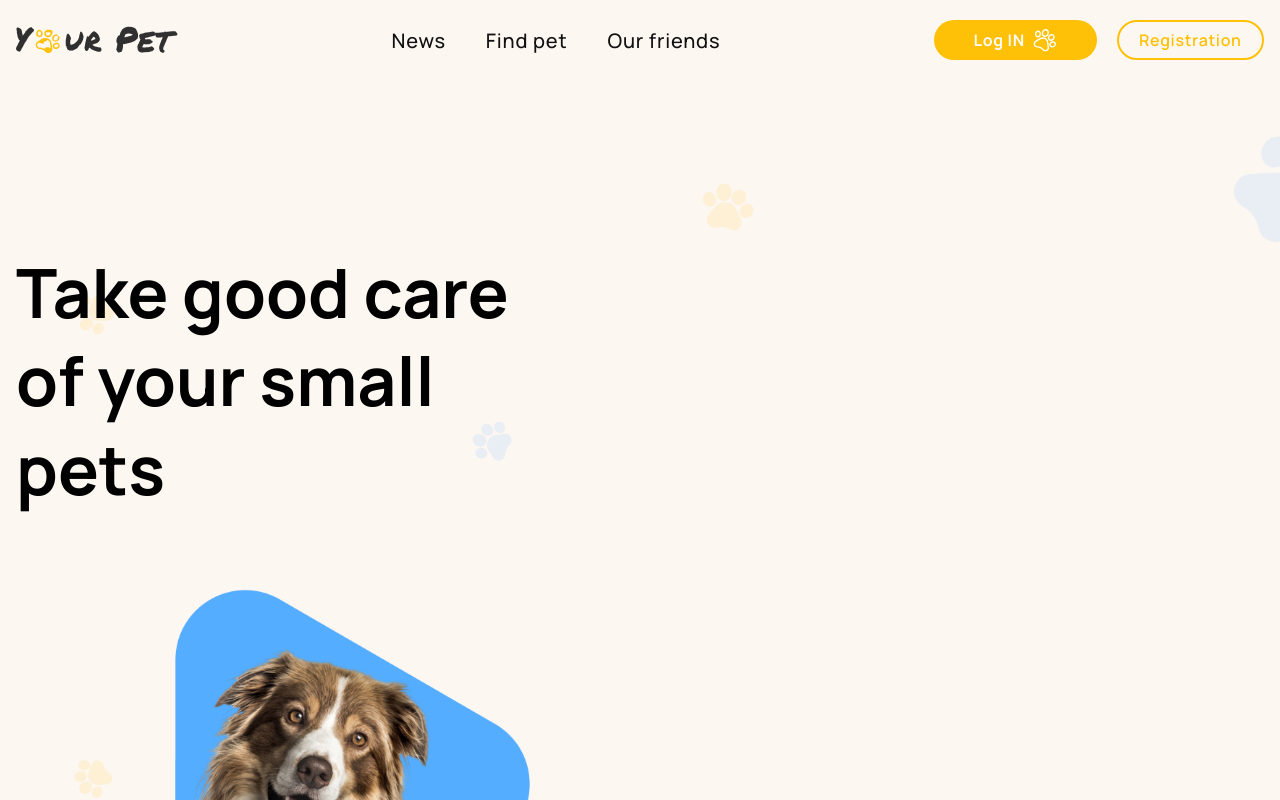
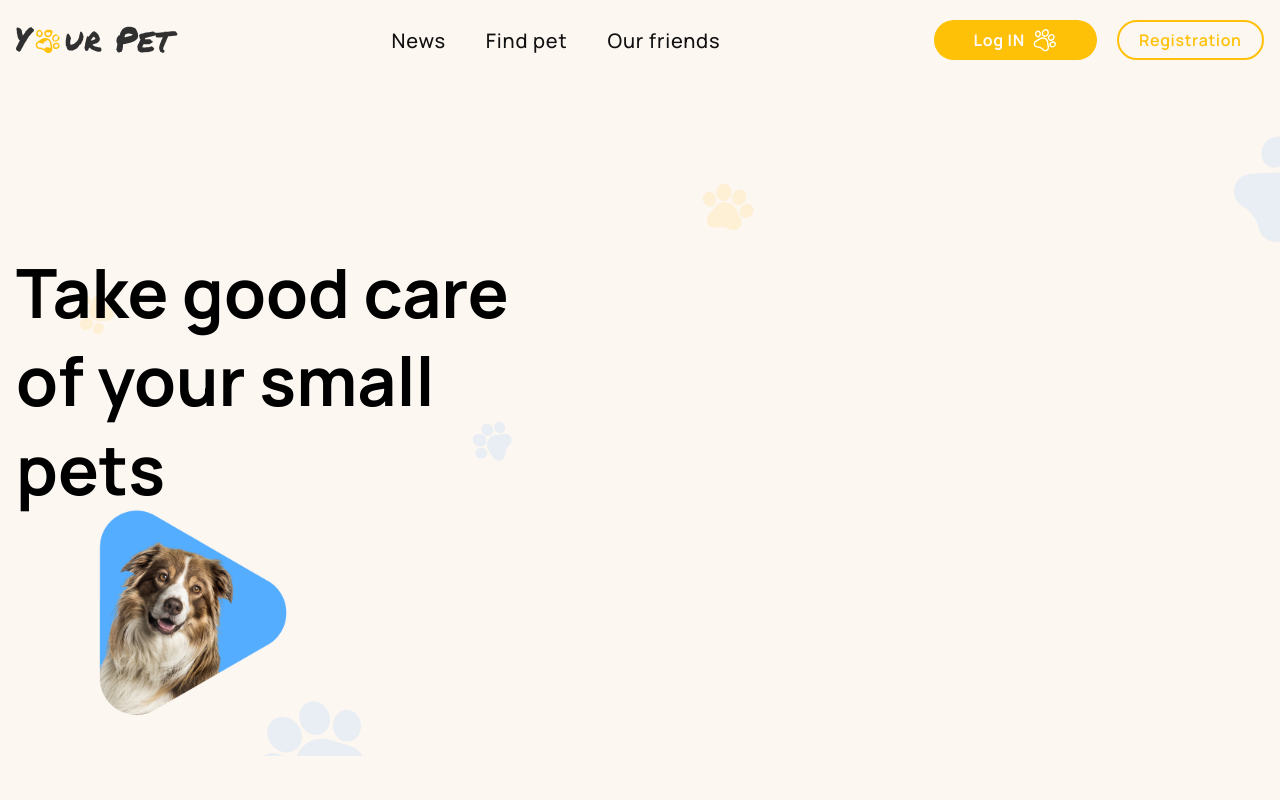
Before and after one commit to OlgaMunaieva/project-savePets05, a React (Create React App) app: page /project-savePets05/main in a window 1280 px wide. Shown: the top 800 px of the page. Built offline with nearby package versions, Linux system fonts and the light colour scheme.

Commit message:
something

```diff
--- a/src/components/home/homeImages/HomeImages.jsx
+++ b/src/components/home/homeImages/HomeImages.jsx
@@ -5,6 +5,7 @@ import BigDogTablet from '../../../images/homeImages/tablet/big-dog-tablet.png';
 import BigDogTablet2x from '../../../images/homeImages/tablet/big-dog-tablet@2x.png';
 import BigDogDesktop from '../../../images/homeImages/desktop/big-dog-desktop.png';
 import BigDogDesktop2x from '../../../images/homeImages/desktop/big-dog-desktop@2x.png';
+import Pictures from './HomeImages.styled';
 // import spriteImage from '../../../images/sprite.svg';
 // import BigDogDesktop3 from '../../../images/homeImages/23aab0bf-039c-48f9-a1b4-b12103fca523 1.jpg';
 // import BigDogDesktop3x from '../../../images/homeImages/23aab0bf-039c-48f9-a1b4-b12103fca523 1 (1).jpg';
@@ -31,7 +32,7 @@ const HomeImages = () => {
       <svg width="390" height="390" fill="currentColor" viewBox="0 0 24 24">
         <use href={spriteImage + '#icon-big-dog'} />
       </svg> */}
-      <picture>
+      <Pictures.BigDogContainer>
         <source
           srcSet={`${BigDogDesktop} 1x, ${BigDogDesktop2x} 2x`}
           media="(min-width: 1280px)"
@@ -53,14 +54,14 @@ const HomeImages = () => {
           width="256"
           height="258"
         />
-        <img
+        <Pictures.BigDogImg
           src={BigDogDesktop}
           srcSet={`${BigDogDesktop2x} 2x`}
           alt="Big dog"
           width="532"
           height="537"
         />
-      </picture>
+      </Pictures.BigDogContainer>
     </div>
   );
 };
--- a/src/components/home/homeImages/HomeImages.styled.js
+++ b/src/components/home/homeImages/HomeImages.styled.js
@@ -0,0 +1,20 @@
+const { styled } = require('styled-components');
+
+const BigDogContainer = styled.picture`
+  /* padding-left: 609px; */
+  /* max-width: 280px;
+  margin-top: -53px; */
+`;
+
+const BigDogImg = styled.img`
+  /* padding-left: 609px; */
+  width: 280px;
+  margin-top: -43px;
+`;
+
+const Pictures = {
+  BigDogContainer,
+  BigDogImg,
+};
+
+export default Pictures;
```
